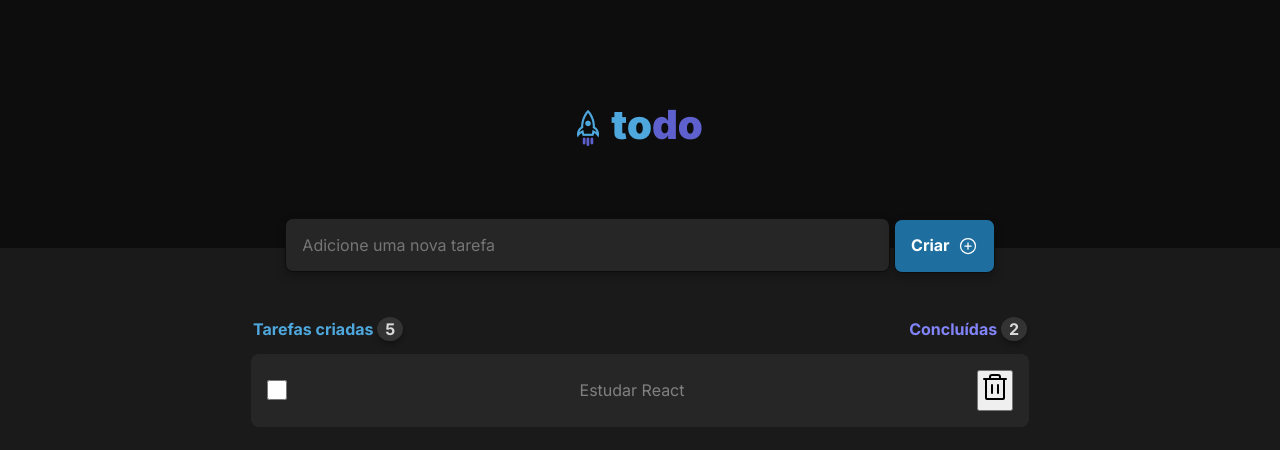
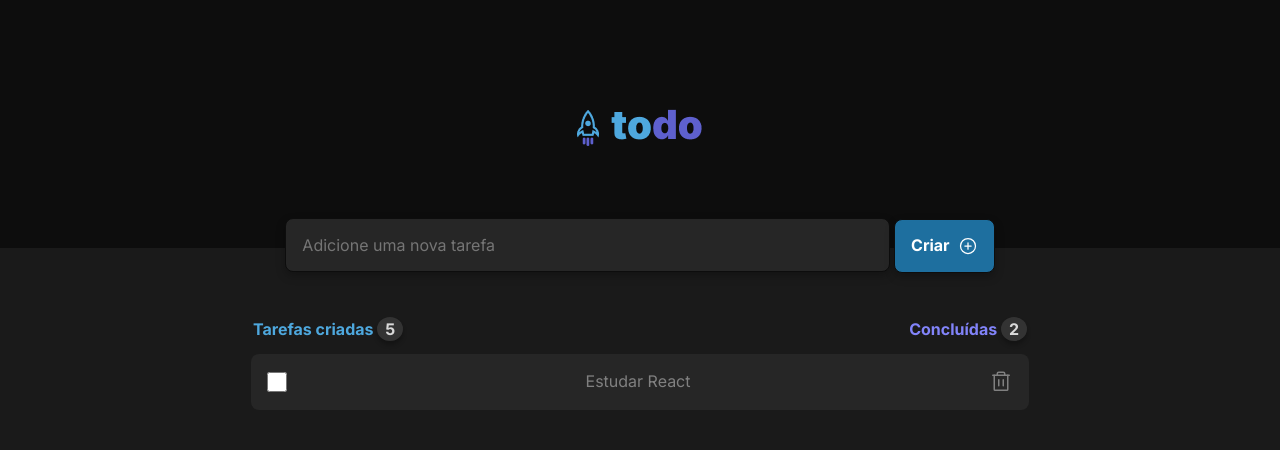
Before and after one commit to ponqueli/ignite-todo, a React (Vite) app: page / in a window 1280 px wide. Shown: the top 450 px of the page. Built offline with nearby package versions, Linux system fonts and the light colour scheme.

Commit message:
style task

```diff
--- a/src/App.module.css
+++ b/src/App.module.css
@@ -12,7 +12,7 @@
   background: var(--gray500);
   border-radius: 8px;
   outline: none;
-  color: var(--gray500);
+  color: var(--gray200);
   line-height: 1.4;
   height: 3.375rem;
   margin-top: -2rem;
--- a/src/components/Header.module.css
+++ b/src/components/Header.module.css
@@ -3,8 +3,6 @@
   display: flex;
   justify-content: center;
   align-items: center;
-  position: sticky;
-  top: 0;
   border-bottom: 1px solid var(--gray600);
   padding: 6.25rem 0;
 }
--- a/src/components/Task.module.css
+++ b/src/components/Task.module.css
@@ -5,10 +5,26 @@
   border-radius: 8px;
   background: var(--gray500);
   justify-content: space-between;
+  margin-bottom: 1rem;
 }
 
-.container input {
+.checkBox{
   width: 1.25rem;
   height: 1.25rem;
   cursor: pointer;
 }
+
+.container button {
+  border: 0;
+  background: transparent;
+  color: var(--gray300);
+  font-weight: 500;
+  cursor: pointer;
+  display: flex;
+  align-items: center;
+  justify-content: center;
+  transition: color 0.2s;
+}
+.container button:hover{
+  color: var(--danger);
+}
--- a/src/components/Task.tsx
+++ b/src/components/Task.tsx
@@ -4,10 +4,10 @@ import styles from "./Task.module.css";
 export function Task() {
   return (
     <div className={styles.container}>
-      <input type="checkbox" />
+      <input type="checkbox" className={styles.checkBox} />
       <p>Estudar React</p>
       <button type="button">
-        <Trash size={32} />
+        <Trash size={24} />
       </button>
     </div>
   );
```
